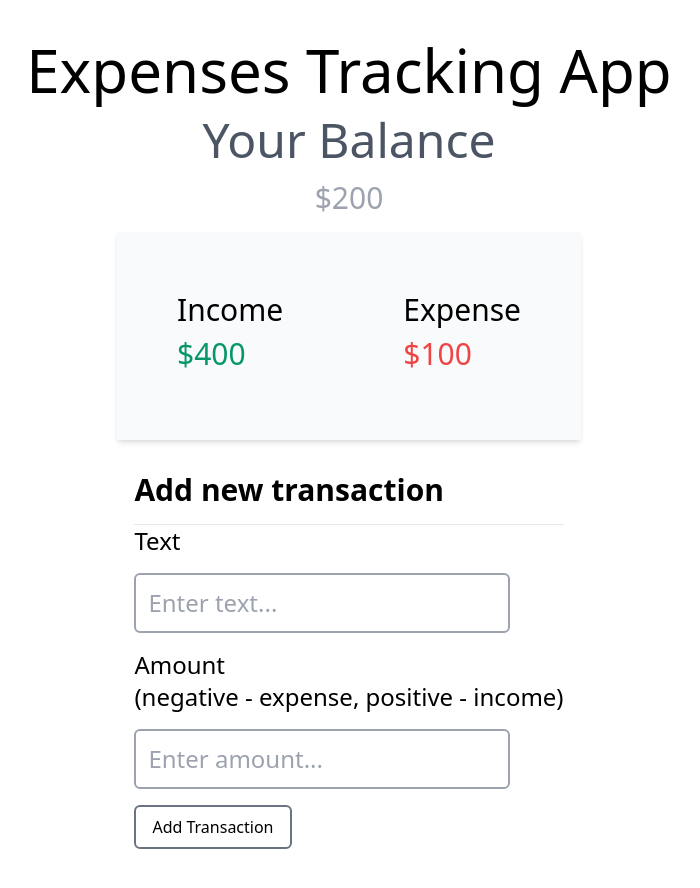
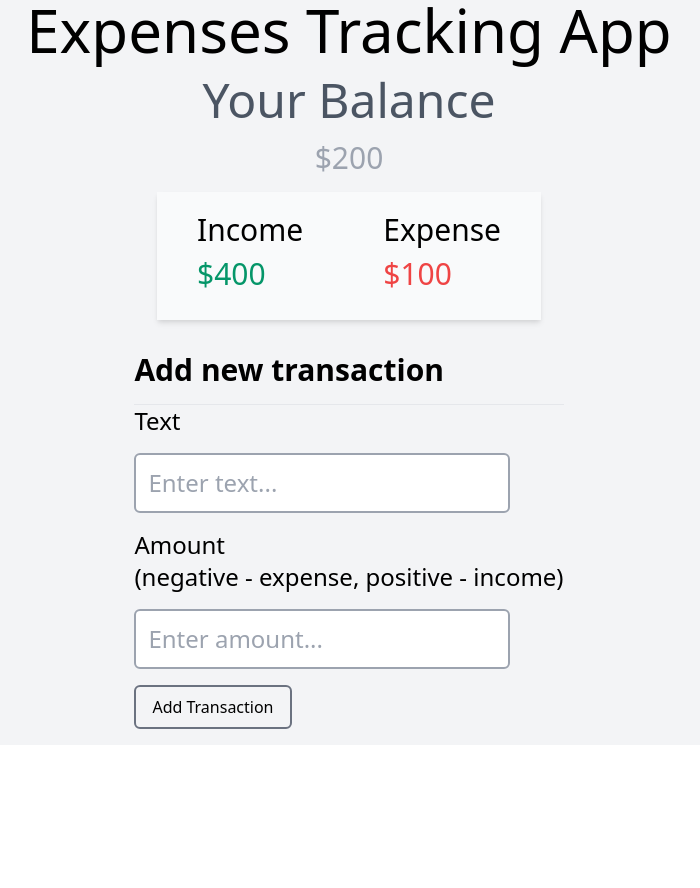
Before and after one commit to sibteali786/expense-tracker-app-redux, a React (Create React App) app: page / in a window 1280 px wide. Shown: the top 888 px of the page, without its empty margins (291-991 px from the left). After the commit the page ends 800 px from the top, so only its background shows below. Built offline with nearby package versions, Linux system fonts and the light colour scheme.

Commit message:
made some small changes

```diff
--- a/src/App.js
+++ b/src/App.js
@@ -2,8 +2,8 @@ import "./App.css";
 import { Header, Balance, IncomeExpenses, AddTransaction } from "./components";
 function App() {
   return (
-    <div className="max-w-full h-full w-full">
-      <div className="flex justify-center items-center flex-col h-full w-full space-y-4 my-10">
+    <div className="max-w-full max-h-full h-full w-full bg-gray-100">
+      <div className="flex justify-center items-center flex-col h-full w-full space-y-4">
         <Header />
         <Balance />
         <IncomeExpenses />
--- a/src/components/IncomeExpenses.js
+++ b/src/components/IncomeExpenses.js
@@ -2,13 +2,13 @@ import React from "react";
 
 const IncomeExpenses = () => {
   return (
-    <div className="flex justify-center items-center space-x-20 bg-gray-50 p-10 shadow-md">
-      <div className="text-3xl p-5">
+    <div className="flex justify-center items-center space-x-20 bg-gray-50  shadow-md">
+      <div className="text-3xl pl-10 py-5">
         <h4>Income</h4>
         <p className="text-green-600 my-2">$400</p>
       </div>
 
-      <div className="text-3xl p-5">
+      <div className="text-3xl pr-10 py-5">
         <h4>Expense</h4>
         <p className="text-red-500 my-2">$100</p>
       </div>
```
